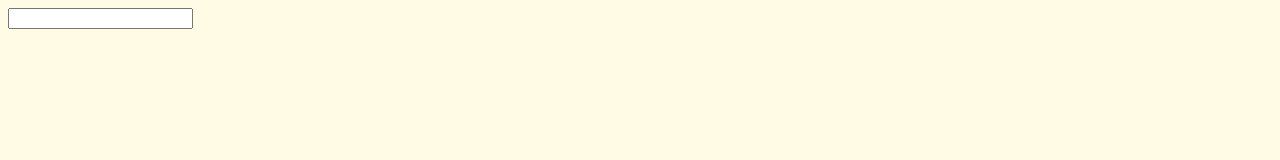
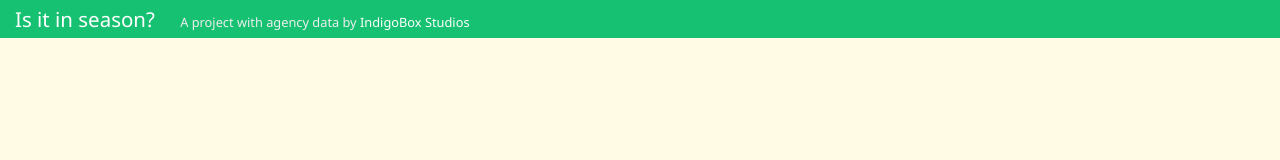
Before and after one commit to IndigoBox/is-it-fresh, a plain HTML site: page index.html in a window 1280 px wide. Drawn offline with nearby package versions, Linux system fonts and the light colour scheme.

Commit message:
Modified header file with styling
These are also very small changes, yet help to get started following the
original designs posted here:
https://twitter.com/viktor_koves/status/896218592949264384

```diff
--- a/css/main.css
+++ b/css/main.css
@@ -1,15 +1,29 @@
 body {
 	background-color: #FFFBE5;
-	font-size: 'Segoe UI', 'Helvetica Neue', 'Open Sans', sans-serif;
+	font-family: 'Segoe UI', 'Helvetica Neue', 'Open Sans', sans-serif;
 }
 
 header {
-	position:fixed;
-	background-color:
+	position: fixed;
+	background-color: #16C172;
+	padding: 5px;
+	padding-left: 15px;
+	left: 0px;
+	top: 0px;
+	width: 100%;
+}
+
+a {
+	text-decoration: none;
 }
 
 #card {
 	box-shadow: 1px 1px 1px silver;
+}
+
+.indigo-link {
+	color: #fff;
+	font-weight:500;
 }
 
 /* Status of whether fruit/vegetable is in season, will be Yes or No, color will change based on DOM settings */
@@ -24,3 +38,14 @@ header {
 .seasons-subtext {
 
 }
+
+.header-first {
+	font-size:1.6vw;
+	color:#fff;
+}
+
+.header-second {
+	margin-left:20px;
+	font-size:1vw;
+	color:#eeeeee;
+}
--- a/index.html
+++ b/index.html
@@ -7,11 +7,16 @@
     <link href="css/main.css" rel="stylesheet">
     <script src="https://ajax.googleapis.com/ajax/libs/jquery/3.2.1/jquery.min.js"></script> <!-- Load jQuery from Google's CDN -->
     <script src="js/main.js"></script>
-
+    <meta name="viewport" content="width=device-width, initial-scale=1.0">
   </head>
   <body>
     <header>
-
+      <span class="header-first">
+        Is it in season?
+      </span>
+      <span class="header-second">
+        A project with agency data by <a href="http://indigobox.us" class="indigo-link">IndigoBox Studios</a>
+      </span>
     </header>
     <div id="query">
       <input type="text" class="text-fruitVeg">
@@ -20,6 +25,7 @@
       <span class="fruit-image">
       </span>
       <span class="status">
+        <!-- Will be filled with text depending on input from main.js -->
       </span>
       <span class="seasons-subtext">
       </span>
```
